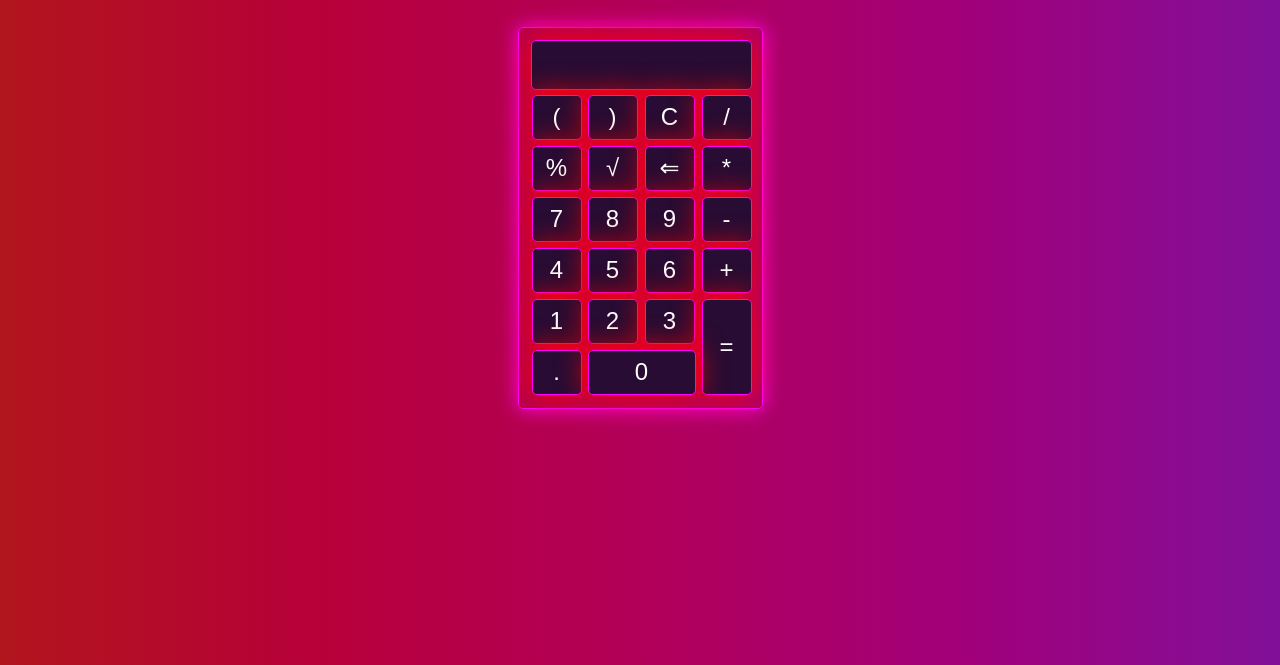
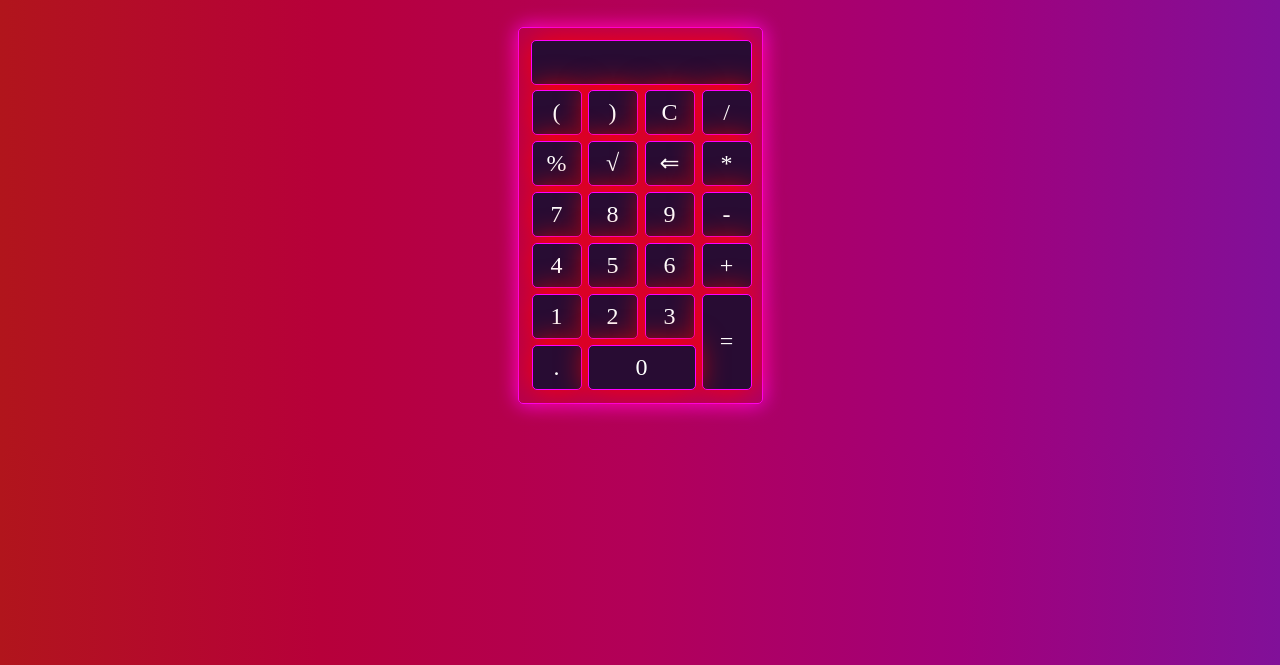
Before and after one commit to Vlad-Karpenko/Calculator-jQuery, a website: page src/index.html in a window 1280 px wide. Shown: the part 135-800 px from the top of the page. Drawn offline with nearby package versions, Linux system fonts and the light colour scheme.

Commit message:
modified style.css

```diff
--- a/src/css/style.css
+++ b/src/css/style.css
@@ -42,7 +42,6 @@ section h2 {
 }
 
 .calculatorForm form input {
-    font-size: 24px;
     outline: none;
     margin: 2px;
     border-radius: 5px;
@@ -50,16 +49,20 @@ section h2 {
     background-color: #280c33;
     color: white;
     border: 1px solid fuchsia;
+    font-family: orbitronregular;
 }
 
 .calculatorForm form input[type=text] {
     width: 221px;
     padding: 10px 5px;
+    text-align: right;
+    font-size: 20px;
 }
 
 .calculatorForm form input[type=button] {
     width: 50px;
     height: 45px;
+    font-size: 24px;
 }
 
 .calculatorForm form input[type=button]:hover {
```
